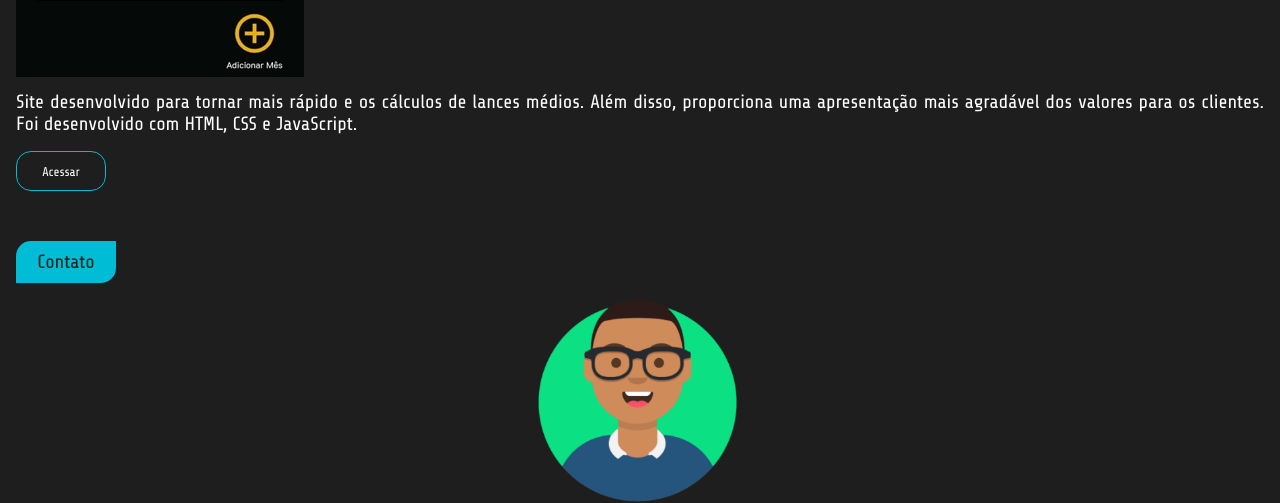
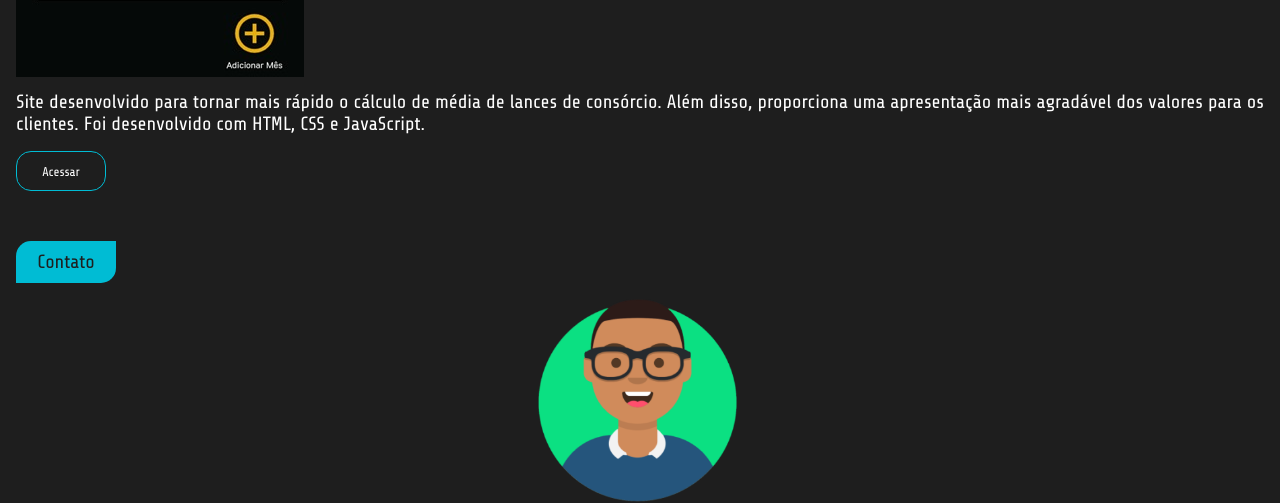
Before and after one commit to kevin19tech/portifolioKevin, a plain HTML site: page index.html in a window 1280 px wide. Shown: the part 4000-4503 px from the top of the page. Drawn offline with Linux system fonts and the light colour scheme.

Commit message:
Correção do texto de descrição do projeto 3

```diff
--- a/index.html
+++ b/index.html
@@ -252,7 +252,7 @@
             <div class="blocoProjeto">
                 <img src="imagens/img-calc-lance.jpeg" alt="Projeto 2 Checklist Assistência - DNA Corretora de Seguros - Aplicativo" >
                     <div class="blocoDescricao-1">
-                        <p class="paragrafoProjeto">Site desenvolvido para tornar mais rápido e os cálculos de lances médios. Além disso, proporciona uma apresentação mais agradável dos valores para os clientes. Foi desenvolvido com HTML, CSS e JavaScript.</p>
+                        <p class="paragrafoProjeto">Site desenvolvido para tornar mais rápido o cálculo de média de lances de consórcio. Além disso, proporciona uma apresentação mais agradável dos valores para os clientes. Foi desenvolvido com HTML, CSS e JavaScript.</p>
 
                         <div class="blocoBotoesProjetos">
                             <button class="botaoProjeto borderRadiusPadrao">
```
